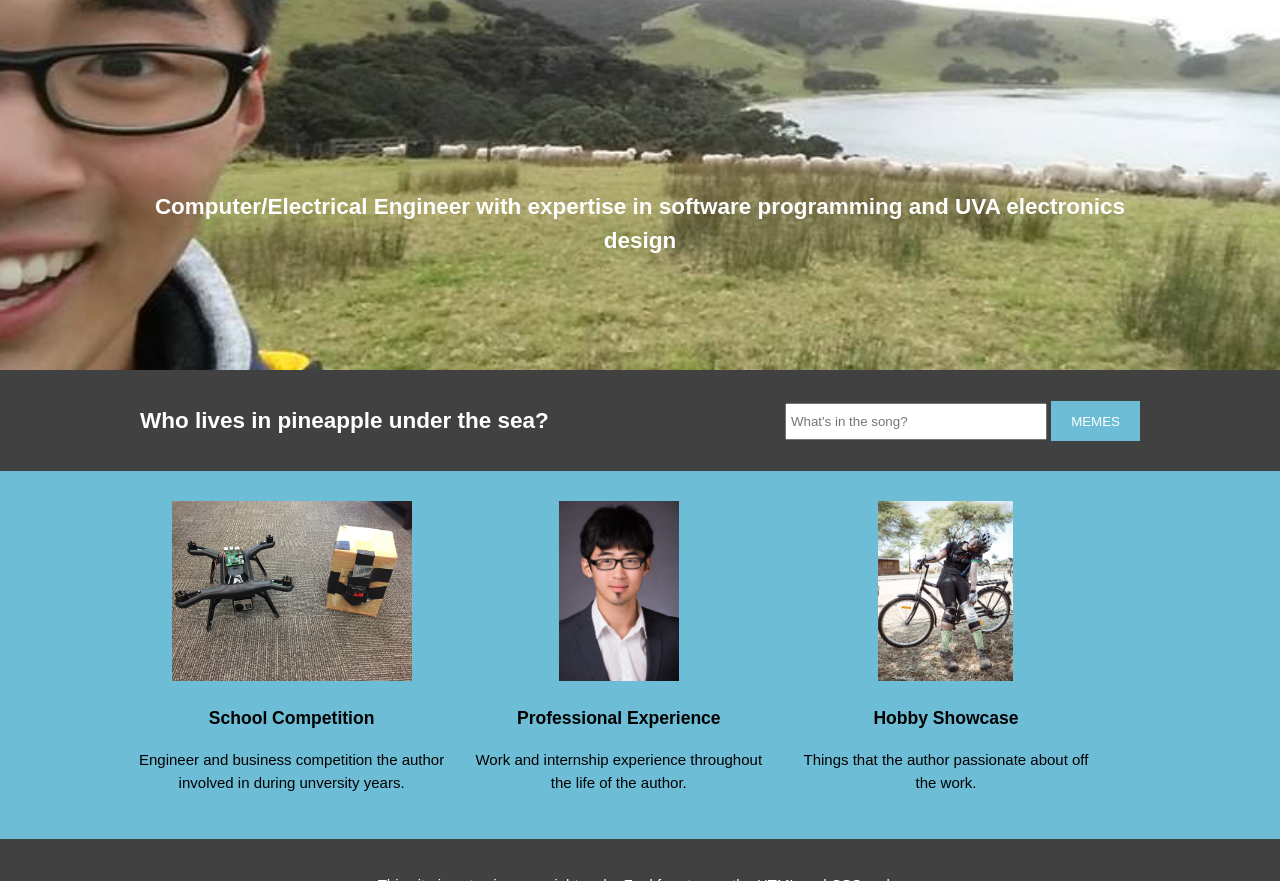
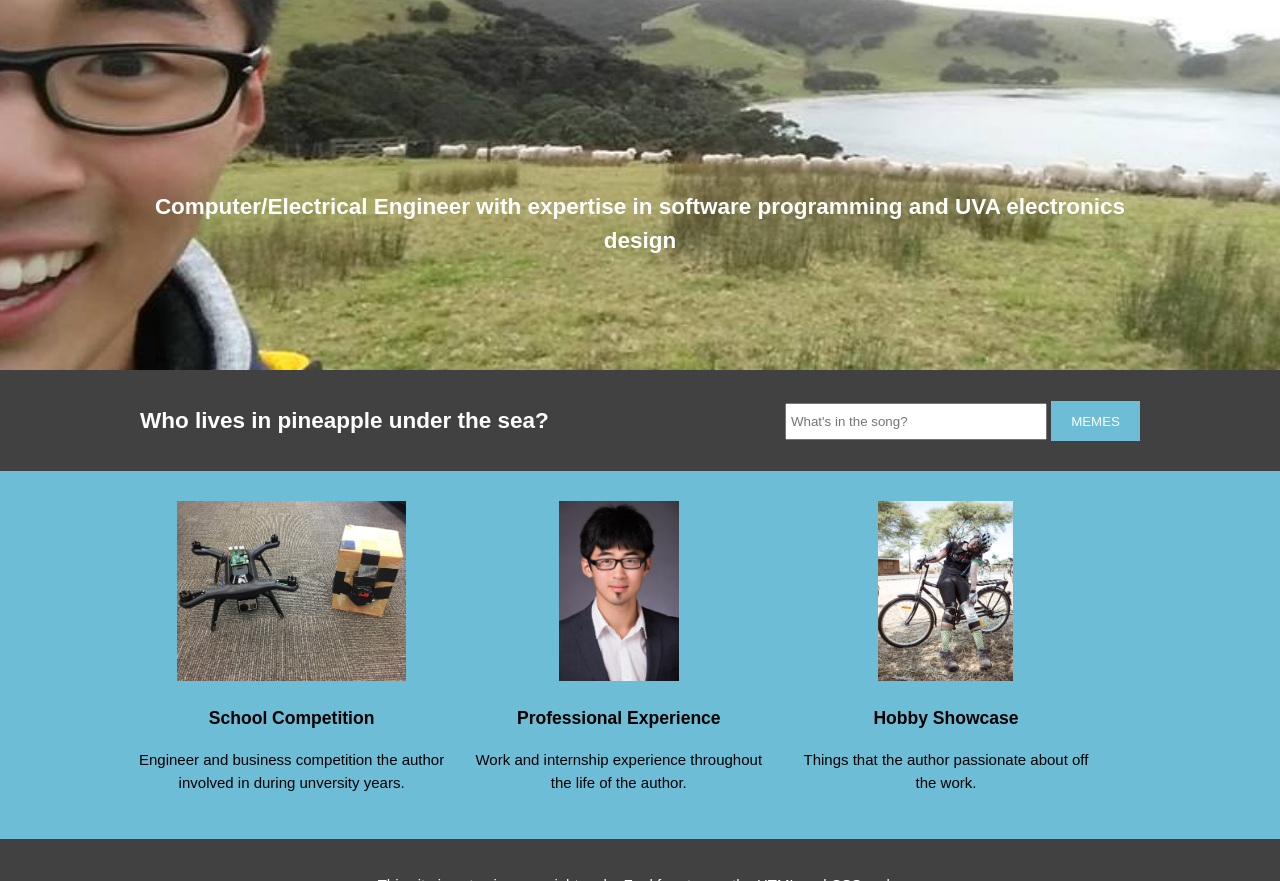
Before and after one commit to OceanHelloWorld/OceanHelloWorld.github.io, a plain HTML site: page index.html in a window 1280 px wide. Shown: the part 374-1255 px from the top of the page. Drawn offline with Linux system fonts and the light colour scheme.

Commit message:
Update index.html

```diff
--- a/index.html
+++ b/index.html
@@ -44,7 +44,7 @@
     <section id="boxes">
       <div class="container">
         <div class="box">
-          <img src="./image/school.JPG">
+          <img src="./image/school.png">
           <h3>School Competition</h3>
           <p>Engineer and business competition the author involved in during unversity years.</p>
         </div>
```
